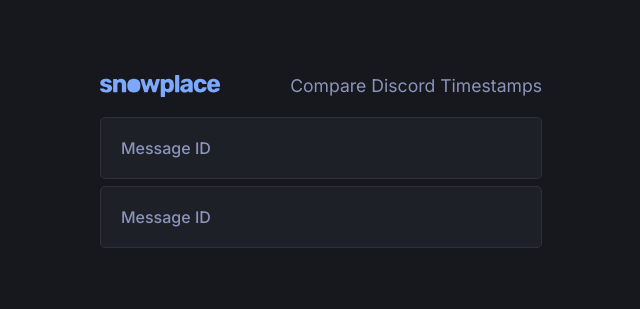
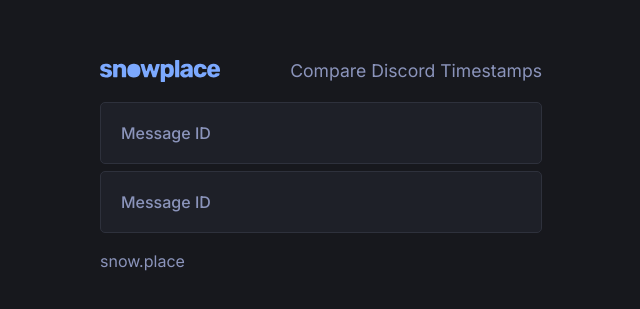
Before and after one commit to smuke/snow.place, a React (Vite) app: page / in a window 1280 px wide. Shown: the part 235-544 px from the top of the page, without its empty margins (319-959 px from the left). Built offline with nearby package versions, Linux system fonts and the light colour scheme.

Commit message:
Add footer

```diff
--- a/src/App.tsx
+++ b/src/App.tsx
@@ -25,6 +25,12 @@ const Heading = styled.h1`
     font: 400 1.1rem "Inter", sans-serif;
 `;
 
+const Footer = styled.footer`
+    color: #8b94bb;
+    padding-top: 10px;
+    font: 400 1rem "Inter", sans-serif;
+`;
+
 function App() {
     return (
         <>
@@ -33,6 +39,7 @@ function App() {
                 <Heading>Compare Discord Timestamps</Heading>
             </Header>
             <SnowflakeContainer />
+            <Footer>snow.place</Footer>
         </>
     );
 }
```
